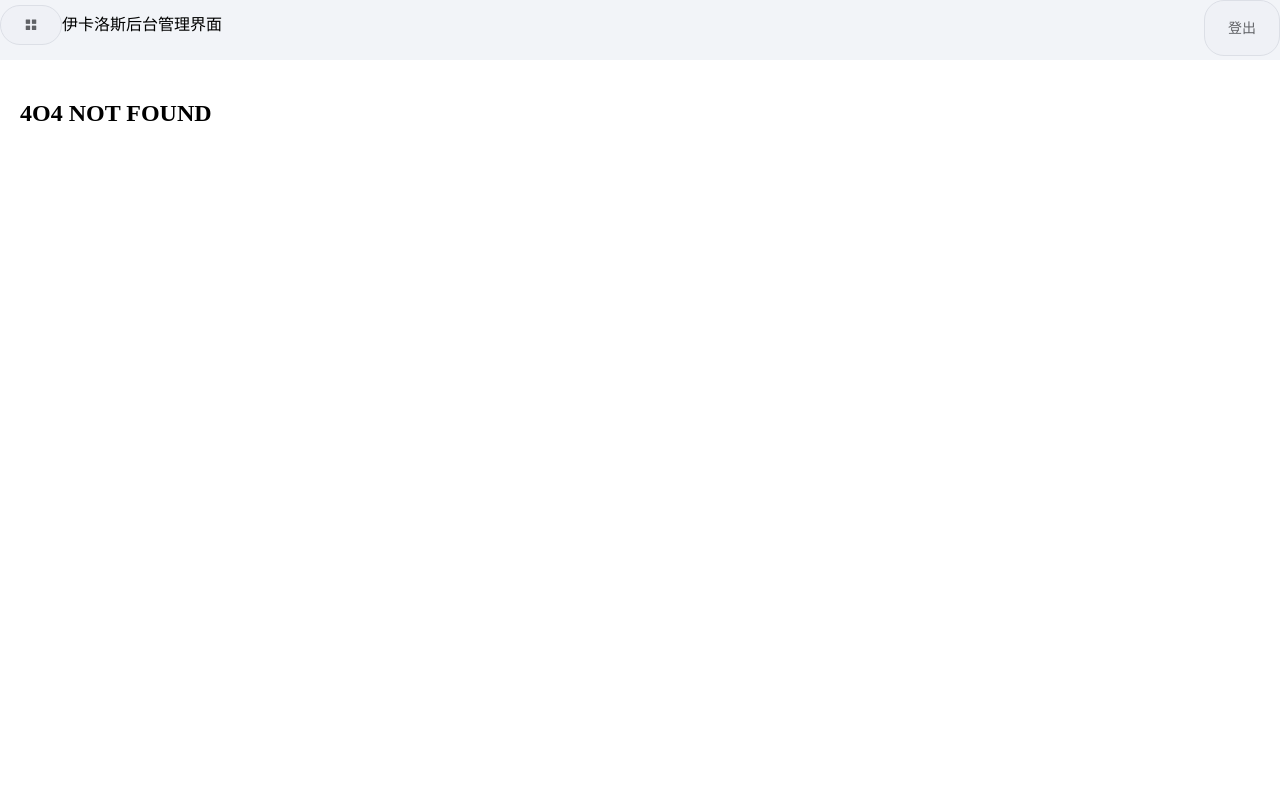
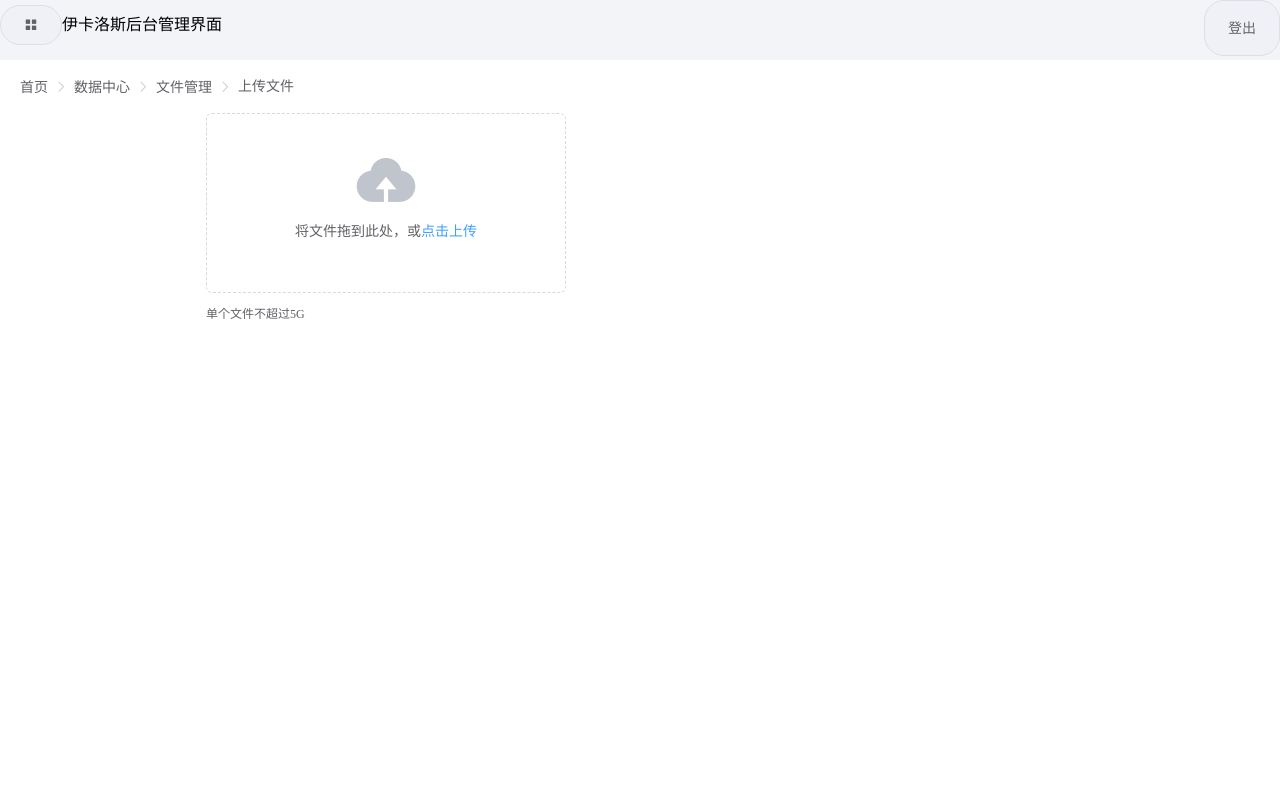
Before and after one commit to li-guohao/ikaros-admin, a Vue app: page /data/center/dbfile/upload in a window 1280 px wide. Before the commit this address had no page. Shown: the top 800 px of the page. Built offline with nearby package versions, Linux system fonts and the light colour scheme.

Commit message:
添加文件上传

```diff
--- a/src/App.vue
+++ b/src/App.vue
@@ -36,7 +36,7 @@
             <template slot="title"><i class="el-icon-folder-opened"></i>数据中心</template>
             <el-menu-item-group>
               <template slot="title">文件管理</template>
-              <el-menu-item index="2-1" >上传文件</el-menu-item>
+              <el-menu-item index="2-1" @click="toComponents('/data/center/dbfile/upload')">上传文件</el-menu-item>
               <el-menu-item index="2-2" @click="toComponents('/data/center/dbfile/manager')">所有文件</el-menu-item>
             </el-menu-item-group>
           </el-submenu>
--- a/src/component/data/center/DBFileManager.vue
+++ b/src/component/data/center/DBFileManager.vue
@@ -171,13 +171,14 @@ export default {
             // 文件详情
             fileEntity:{},
             // 图片后缀
-            imgSuffixArray:["bmp","bpg","png","jpg","jpeg"],
+            imgSuffixArray:["bmp","bpg","png","jpg","jpeg","gif"],
             // 视频后缀
             videoSuffixArray:["mp4","mov","avi","flv","wmv","mkv"],
             // 音频后缀
             voiceSuffixArray:["mp3","flac"],
             // 文档后缀
             docSuffixArray:["pdf","doc","docx","ppt","txt","yaml","properties","yml","xml"],
+
         }
     },
     created(){
--- /dev/null
+++ b/src/component/data/center/DBFileUploader.vue
@@ -0,0 +1,54 @@
+<template>
+<div class="root">
+    <el-breadcrumb separator-class="el-icon-arrow-right">
+        <el-breadcrumb-item >首页</el-breadcrumb-item>
+        <el-breadcrumb-item>数据中心</el-breadcrumb-item>
+        <el-breadcrumb-item>文件管理</el-breadcrumb-item>
+        <el-breadcrumb-item>上传文件</el-breadcrumb-item>
+    </el-breadcrumb>
+    <br>
+    <div algin="center" style="margin: 0 15%">
+        <el-upload width="60%"
+        action="http://127.0.0.1:8888/api/dbfile/one/upload"
+        :on-remove="handleRemove"
+        multiple drag
+        :file-list="fileList">
+        <i class="el-icon-upload"></i>
+        <div class="el-upload__text">将文件拖到此处，或<em>点击上传</em></div>
+        <div slot="tip" class="el-upload__tip">单个文件不超过5G</div>
+    </el-upload>
+    </div>
+
+
+</div>
+</template>
+
+<script>
+export default {
+    data() {
+      return {
+        // 文件列表数组
+        fileList: [],
+      };
+    },
+    methods:{
+        // 移除文件
+        handleRemove(file, fileList) {
+            // console.log(file)
+            var dbFile = file.response.data
+            this.deleteEntity(dbFile)
+        },
+        // 请求后台移除文件
+        async deleteEntity(dbfile){
+            // 请求后台，删除文件
+            const {data:res} = await this.$http.delete(`/api/dbfile/one/`+dbfile.fileId)
+            if(res.status.code!=200) this.$message.error(res.message)
+            else this.$message.success(res.message)
+        },
+    },
+}
+</script>
+
+<style lang="less" scoped>
+
+</style>
--- a/src/router.js
+++ b/src/router.js
@@ -5,6 +5,7 @@ import Home from '@/component/Home.vue' // Home
 import Login from '@/component/Login.vue' //登录
 
 import DBFileManager from '@/component/data/center/DBFileManager.vue'   //文件管理
+import DBFileUploader from '@/component/data/center/DBFileUploader'     // 文件上传
 import ConfigManager from '@/component/system/option/ConfigManager.vue' //配置管理
 
 Vue.use(VueRouter)
@@ -27,6 +28,10 @@ const routes = [
     component: DBFileManager
   },
   {
+    path:'/data/center/dbfile/upload',
+    component: DBFileUploader
+  },
+  {
     path: '/system/option/config/manager',
     component: ConfigManager
   },
```
